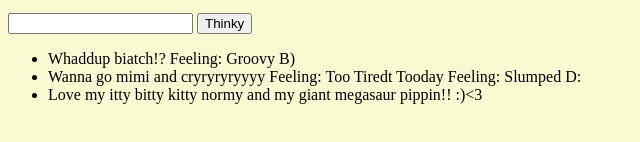
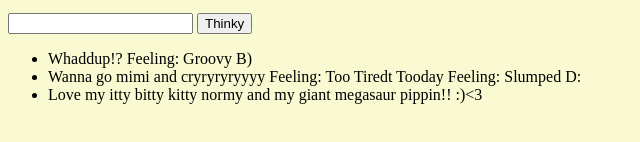
Before and after one commit to bobashti/thinky, a plain HTML site: page DevProject/index.html in a window 1280 px wide. Shown: the part 560-702 px from the top of the page, 0-640 px from the left. Drawn offline with Linux system fonts and the light colour scheme.

Commit message:
Create index.html
:D !!!

```diff
--- a/DevProject/index.html
+++ b/DevProject/index.html
@@ -28,7 +28,7 @@
         <ul>
             <li>
                 <div></div>
-                <span>Whaddup biatch!? Feeling: Groovy B)</span>
+                <span>Whaddup!? Feeling: Groovy B)</span>
             </li>
             <li>
                 <div></div>
```
